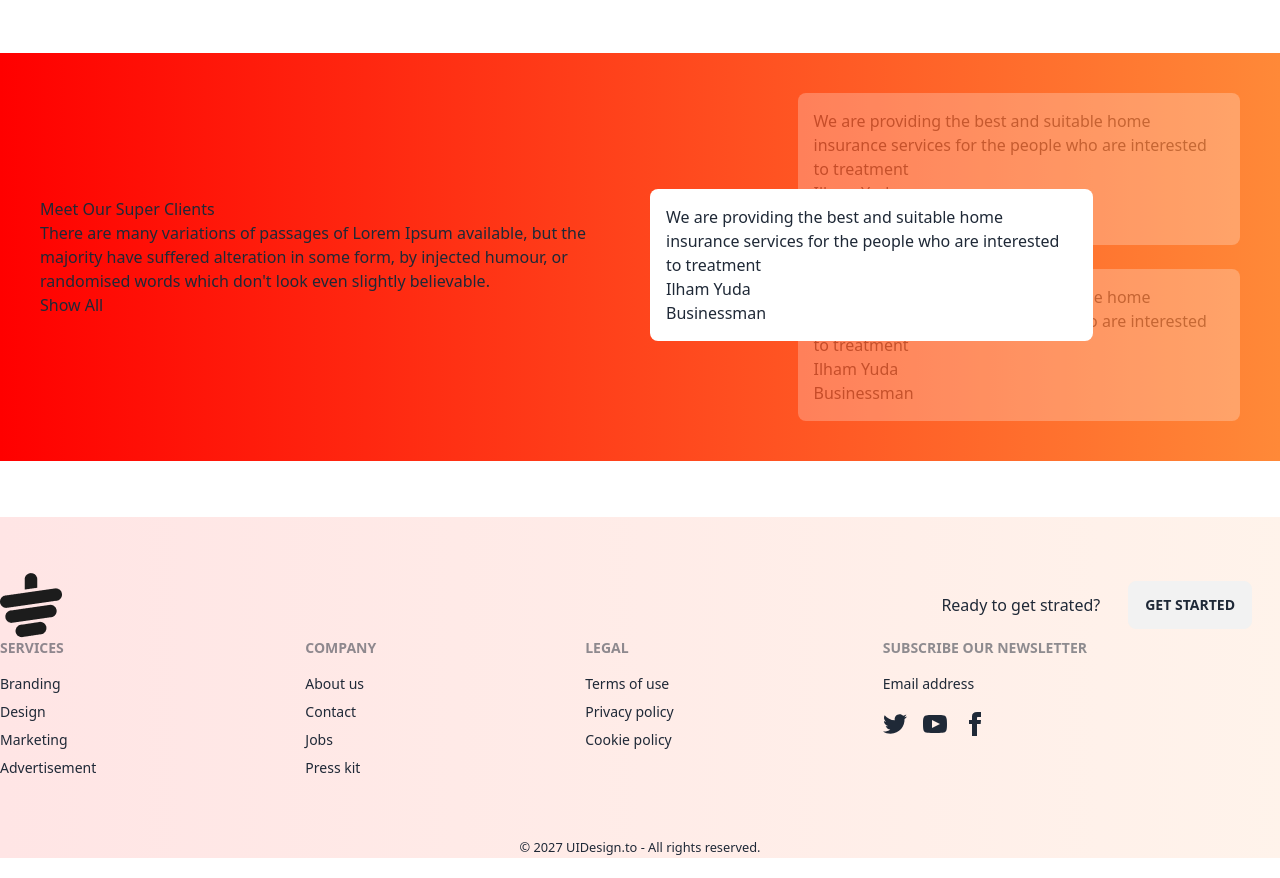
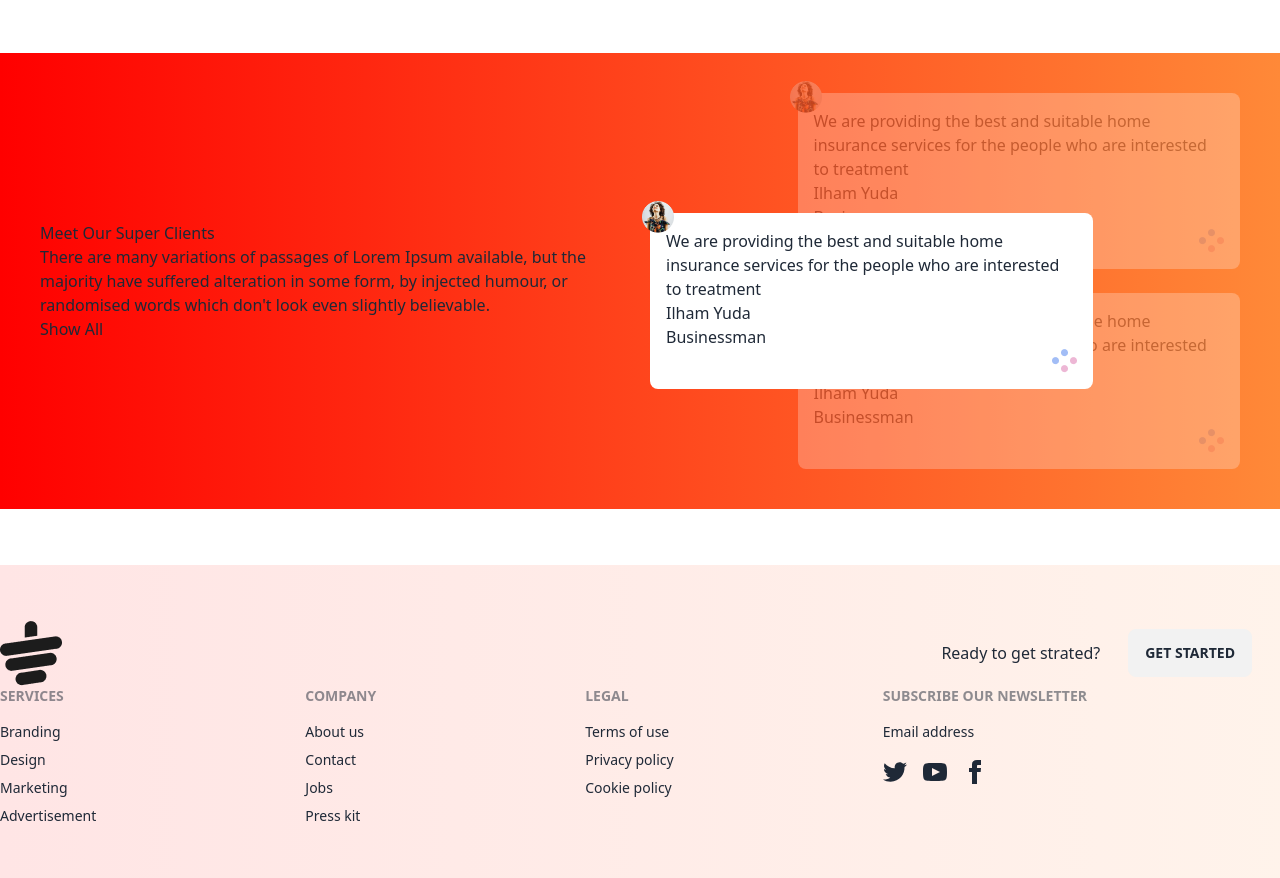
Before and after one commit to devalienbrain/14-tea-house-daisyUI, a plain HTML site: page index.html in a window 1280 px wide. Shown: the part 956-1834 px from the top of the page. Drawn offline with nearby package versions, Linux system fonts and the light colour scheme.

Commit message:
meet super client relative images done

```diff
--- a/index.html
+++ b/index.html
@@ -82,6 +82,7 @@
     </section>
 
     <!-- Meet Super Clients section -->
+    <!-- Meet Super Clients section -->
     <section class="mt-14 bg-gradient-to-r from-[#F00] to-[#FF8938]">
       <div class="flex flex-col md:flex-row justify-between items-center gap-5 p-10">
         <div class="flex-1">
@@ -95,7 +96,7 @@
         <div class="flex-1 relative">
           <!-- previous comments - Transparent -->
           <div class="flex justify-end z-0">
-            <div class="w-3/4 rounded-lg bg-[#FFF] opacity-25 p-4">
+            <div class="relative w-3/4 rounded-lg bg-[#FFF] opacity-25 p-4">
               <p>
                 We are providing the best and suitable home insurance services for the people who are interested to
                 treatment
@@ -106,12 +107,18 @@
               <p>
                 Businessman
               </p>
+              <div class="absolute -top-3 -left-2">
+                <img class="w-8" src="images/client.png" alt="client">
+              </div>
+              <div class="flex justify-end">
+                <img src="images/circles.png" alt="circles">
+              </div>
             </div>
           </div>
           <!-- previous comments - Transparent part Ends-->
           <!-- Current comments - Absolute positioned Part Starts-->
           <div class="flex justify-start absolute z-10 -mt-14">
-            <div class="w-3/4 rounded-lg bg-[#FFF] p-4">
+            <div class="w-3/4 rounded-lg bg-[#FFF] p-4 relative">
               <p>
                 We are providing the best and suitable home insurance services for the people who are interested to
                 treatment
@@ -122,12 +129,18 @@
               <p>
                 Businessman
               </p>
+              <div class="absolute -top-3 -left-2">
+                <img class="w-8" src="images/client.png" alt="client">
+              </div>
+              <div class="flex justify-end">
+                <img src="images/circles.png" alt="circles">
+              </div>
             </div>
           </div>
           <!-- Current comments - Absolute positioned Part Ends-->
           <!-- next comments - Transparent part starts-->
           <div class="flex justify-end z-0 mt-6">
-            <div class="w-3/4 rounded-lg bg-[#FFF] opacity-25 p-4">
+            <div class="relative w-3/4 rounded-lg bg-[#FFF] opacity-25 p-4">
               <p>
                 We are providing the best and suitable home insurance services for the people who are interested to
                 treatment
@@ -138,6 +151,12 @@
               <p>
                 Businessman
               </p>
+              <div class="absolute -top-3 -left-2">
+                <img class="w-8" src="images/client.png" alt="client">
+              </div>
+              <div class="flex justify-end">
+                <img src="images/circles.png" alt="circles">
+              </div>
             </div>
           </div>
           <!-- next comments - Transparent part ends-->
```
